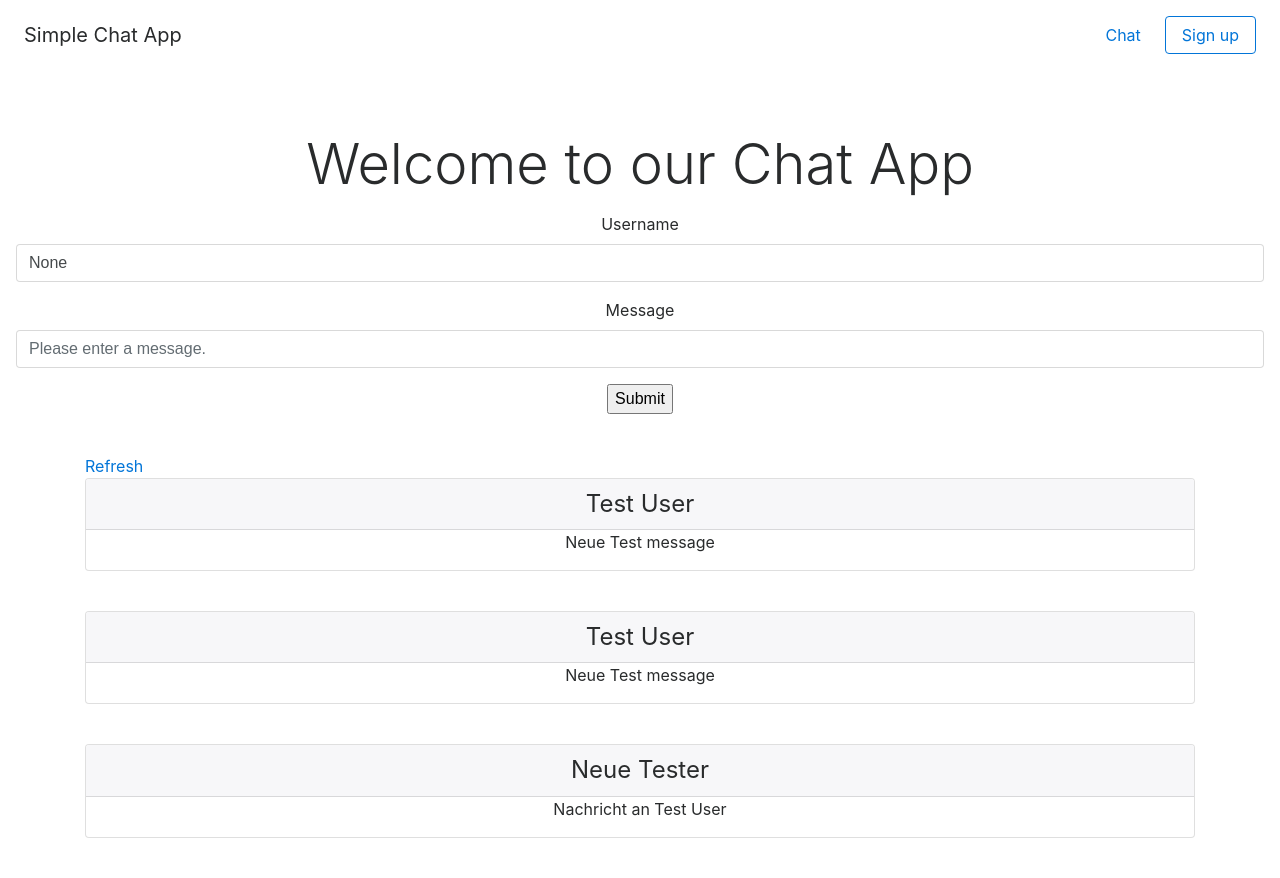
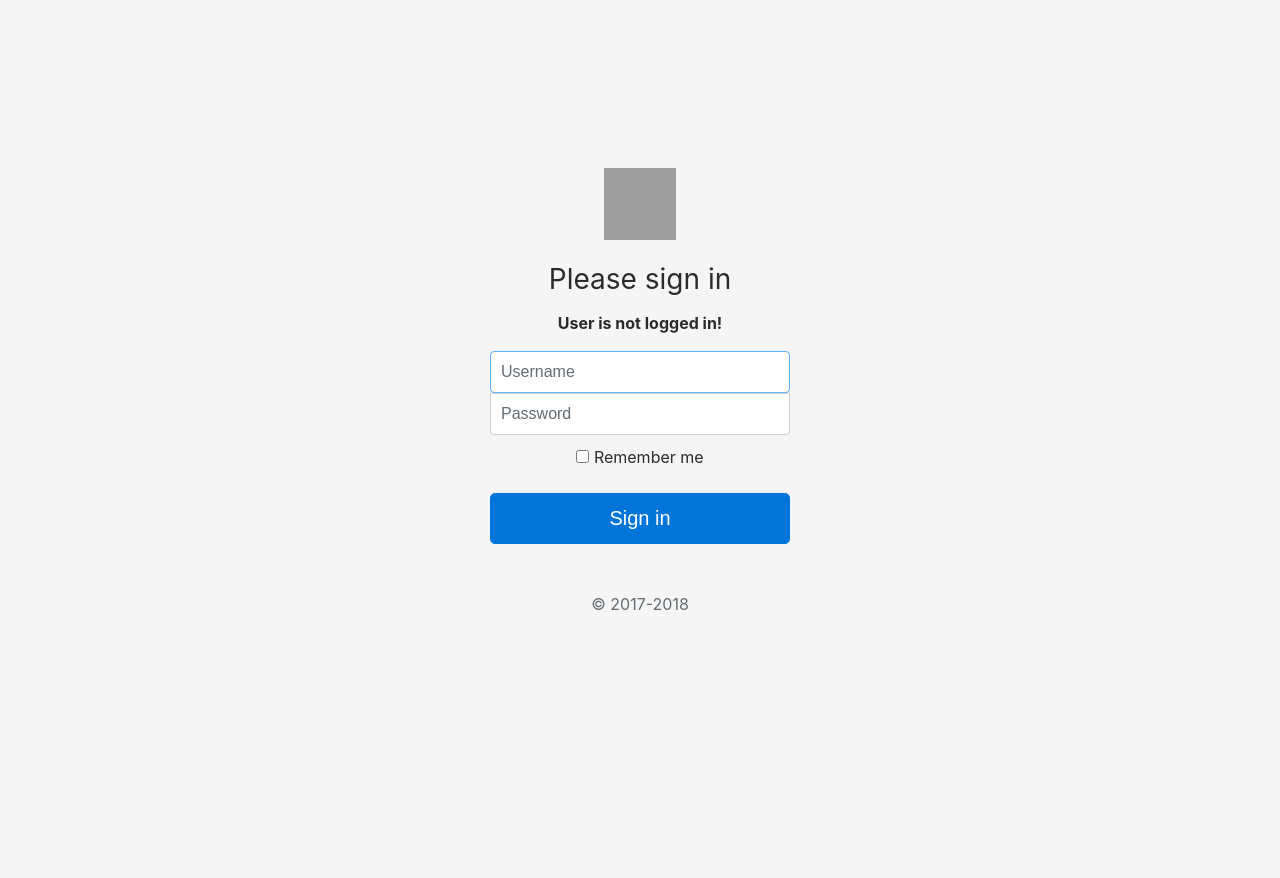
Before and after one commit to jdieber42/chatApp, a Flask app: page /chat in a window 1280 px wide. After the commit the page ends 610 px from the top, so only its background shows below. Run offline with Flask 2, Linux system fonts and the light colour scheme; data comes from the database, SQL or seed files in the repository; grey boxes are pictures that could not be loaded.

Commit message:
Update the respository in session 20.

```diff
--- a/main.py
+++ b/main.py
@@ -1,19 +1,30 @@
+import hashlib
 import os
+import uuid
+
 from flask import Flask, render_template, request, make_response
 from flask_sqlalchemy import SQLAlchemy
 
 webapp = Flask(__name__)
-webapp.config['SQLALCHEMY_DATABASE_URI'] = os.getenv("DATABASE_URL", "sqlite:///db.sqlite3")
+webapp.config['SQLALCHEMY_DATABASE_URI'] = os.getenv("DATABASE_URL", "sqlite:///db.sqlite3").replace("postgres://", "postgresql://", 1)
 webapp.config['SQLALCHEMY_TRACK_MODIFICATIONS'] = False
 
 
 db = SQLAlchemy(webapp)
 
 
+class User(db.Model):
+    id = db.Column(db.Integer, primary_key=True)
+    username = db.Column(db.String, unique=False, nullable=False)
+    password = db.Column(db.String, nullable=False)
+    messages = db.relationship('Message', backref='user', lazy=True)
+    session_token = db.Column(db.String, unique=False)
+
+
 class Message(db.Model):
     id = db.Column(db.Integer, primary_key=True)
-    username = db.Column(db.String, unique=False)
-    message = db.Column(db.String, unique=False)
+    message = db.Column(db.String, nullable=False)
+    user_id = db.Column(db.Integer, db.ForeignKey('user.id'), nullable=False)
 
 
 db.create_all()
@@ -29,50 +40,89 @@ def index():
 @webapp.route("/login", methods=["Post"])
 def login():
     username = request.form.get("username")
+    password = request.form.get("password")
+
     remember_me = request.form.get("remember")
 
+    user_model = db.session.query(User).filter(User.username == username).first()
+    if not user_model:
+        user_model = User(username=username, password=hashlib.sha256(password.encode()).hexdigest())
+        db.session.add(user_model)
+        db.session.commit()
+
+    hashed_password = hashlib.sha256(password.encode()).hexdigest()
+    if hashed_password != user_model.password:
+        return render_template("index.html", error="Wrong username/password!")
+    else:
+        session_token = str(uuid.uuid4())
+
+        user_model.session_token = session_token
+        db.session.commit()
+
     messages = Message.query.all()
-    response = make_response(render_template("chat.html", username=username, messages=messages))
+
+    response = make_response(render_template("chat.html", username=user_model.username, messages=messages))
     if remember_me:
-        response.set_cookie("remember_user", username)
+        response.set_cookie("remember_user", user_model.username)
     else:
         response.set_cookie("remember_user", "")
+
+    response.set_cookie("session_token", session_token, httponly=True, samesite='Strict')
+
+    return response
+
+
+@webapp.route("/logout", methods=["GET"])
+def logout():
+    session_token = request.cookies.get("session_token")
+
+    response = make_response(render_template("index.html"))
+    if session_token:
+        response.set_cookie("session_token", "")
 
     return response
 
 
 @webapp.route("/chat", methods=["GET", "POST"])
 def chat():
-    username = None
+    session_token = request.cookies.get("session_token")
+    if not session_token:
+        return render_template("index.html", error="User is not logged in!")
+
+    user_model = db.session.query(User).filter(User.session_token == session_token).one()
     if request.method == "POST":
-        username = request.form.get("username")
         message = request.form.get("message")
 
-        message_model = Message(username=username, message=message)
+        message_model = Message(user_id=user_model.id, message=message)
 
         db.session.add(message_model)
         db.session.commit()
-    else:
-        username = request.args.get("username")
 
     messages = Message.query.all()
 
-    return render_template("chat.html", username=username, messages=messages)
+    return render_template("chat.html", username=user_model.username, messages=messages)
 
 
 @webapp.route("/delete", methods=["GET"])
 def delete():
+    session_token = request.cookies.get("session_token")
+    if not session_token:
+        return render_template("index.html", error="User is not logged in!")
+
     message_id = request.args.get("id")
 
     print("delete {}".format(message_id))
 
-    db.session.query(Message).filter(Message.id == message_id).delete()
-    db.session.commit()
+    user_model = db.session.query(User).filter(User.session_token == session_token).one()
+    message_model = db.session.query(Message).filter(Message.id == message_id).first()
 
-    username = request.args.get("username")
+    if message_model in user_model.messages:
+        db.session.delete(message_model)
+        db.session.commit()
+
     messages = Message.query.all()
 
-    return render_template("chat.html", username=username, messages=messages)
+    return render_template("chat.html", username=user_model.username, messages=messages)
 
 if __name__ == "__main__":
     webapp.run(use_reloader=True)
--- a/templates/chat.html
+++ b/templates/chat.html
@@ -8,21 +8,17 @@
 <body>
     <div class="d-flex flex-column flex-md-row align-items-center p-3 px-md-4 mb-3 bg-white border-bottom box-shadow">
       <h5 class="my-0 mr-md-auto font-weight-normal">Simple Chat App</h5>
+
+        You are logged in as {{ username }}!
       <nav class="my-2 my-md-0 mr-md-3">
-        <a class="p-2 text-dark" href="#">Chat</a>
+        <a class="p-2 text-dark" href="/logout">Logout</a>
       </nav>
-      <a class="btn btn-outline-primary" href="#">Sign up</a>
     </div>
 
     <div class="pricing-header px-3 py-3 pt-md-5 pb-md-4 mx-auto text-center">
       <h1 class="display-4">Welcome to our Chat App</h1>
       <p>
         <form action="/chat" method="Post">
-            <div class="mb-3">
-                  <label for="username">Username</label>
-                  <input type="text" class="form-control" id="username" name="username" placeholder="Please enter a username."
-                         value="{{ username }}" {% if username %}readonly{% endif %} required>
-            </div>
             <div class="mb-3">
                   <label for="message">Message</label>
                   <input type="text" class="form-control" id="message" name="message" placeholder="Please enter a message." required>
@@ -42,13 +38,13 @@
         <div class="card-deck mb-3 text-center">
             <div class="card mb-4 box-shadow">
               <div class="card-header">
-                <h4 class="my-0 font-weight-normal">{{ msg.username }}</h4>
+                <h4 class="my-0 font-weight-normal">{{ msg.user.username }}</h4>
               </div>
               <div class="card-body">
                 <p>
                     {{ msg.message }}
-                    {% if msg.username == username %}
-                      <a class="btn btn-outline-primary" href="/delete?username={{ username }}&id={{msg.id}}">Delete</a>
+                    {% if msg.user.username == username %}
+                      <a class="btn btn-outline-primary" href="/delete?id={{msg.id}}">Delete</a>
                     {% endif %}
                 </p>
               </div>
--- a/templates/index.html
+++ b/templates/index.html
@@ -9,14 +9,15 @@
     <form action="/login" method="post" class="form-signin">
       <img class="mb-4" src="https://getbootstrap.com/docs/4.0/assets/brand/bootstrap-solid.svg" alt="" width="72" height="72">
       <h1 class="h3 mb-3 font-weight-normal">Please sign in</h1>
+      {% if error %}
+      <p><b>{{ error }}</b></p>
+      {% endif %}
       <label for="username" class="sr-only">Email address</label>
+      <input type="text" id="username" name="username" class="form-control" {% if username %}value="{{username}}"{% endif %}
+             placeholder="Username" required autofocus>
 
-      <input type="text" id="username" name="username" class="form-control" {% if username %}value="{{username}}"{% endif %}
-             placeholder="username" required autofocus>
-
-      <!-- label for="inputPassword" class="sr-only">Password</label>
-
-      <input type="password" id="inputPassword" class="form-control" placeholder="Password" required -->
+      <label for="inputPassword" class="sr-only">Password</label>
+      <input type="password" id="inputPassword" name="password" class="form-control" placeholder="Password" required>
 
       <div class="checkbox mb-3">
         <label>
--- /dev/null
+++ b/uuid_test.py
@@ -0,0 +1,3 @@
+import uuid
+
+print(str(uuid.uuid4()))
```
Also changed, not shown: hash_test.py (added, +13 -0 lines), db.sqlite3.
